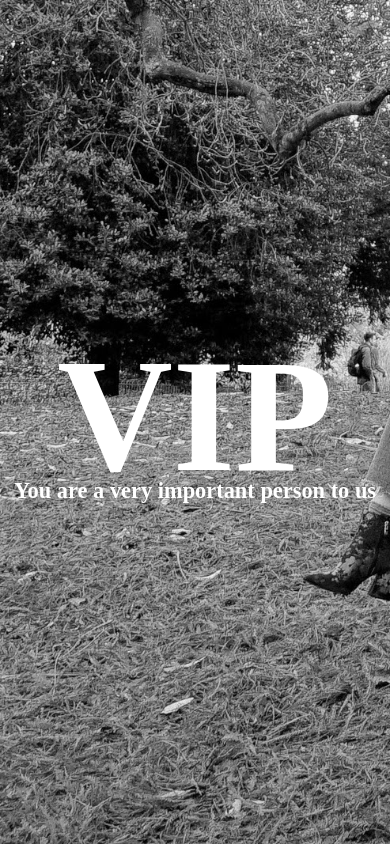
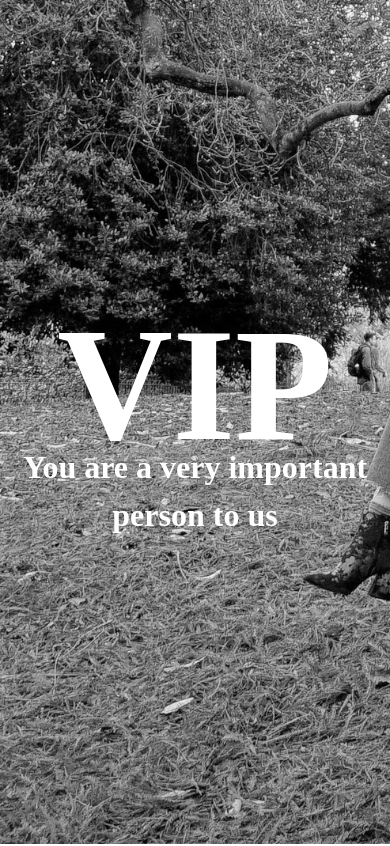
Before and after one commit to Greg12Thomson/gregJennyWedding2022, a React (Create React App) app: page / in a window 390 px wide. Shown: the top 846 px of the page. Built offline with nearby package versions, Linux system fonts and the light colour scheme.

Commit message:
Fix Safari font

```diff
--- a/src/index.scss
+++ b/src/index.scss
@@ -61,12 +61,12 @@ code {
 
   .heading p {
     font-size: 3.7rem;
-    font-family: P22 Dearest Pro;
+    font-family: Savoye LET;
     color: white;
     font-weight: bold;
 
     @media (max-width: 660px) {
-      font-size: 1.4rem;
+      font-size: 2rem;
     }
 
   }
```
